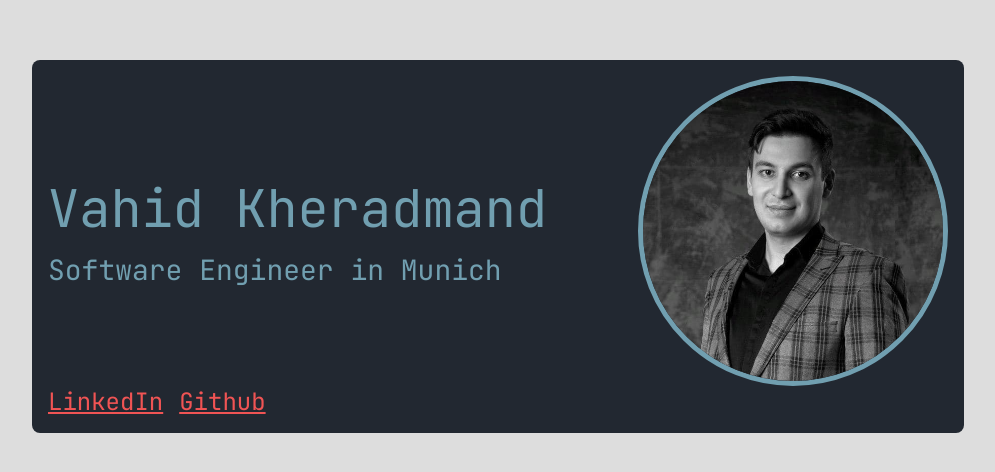
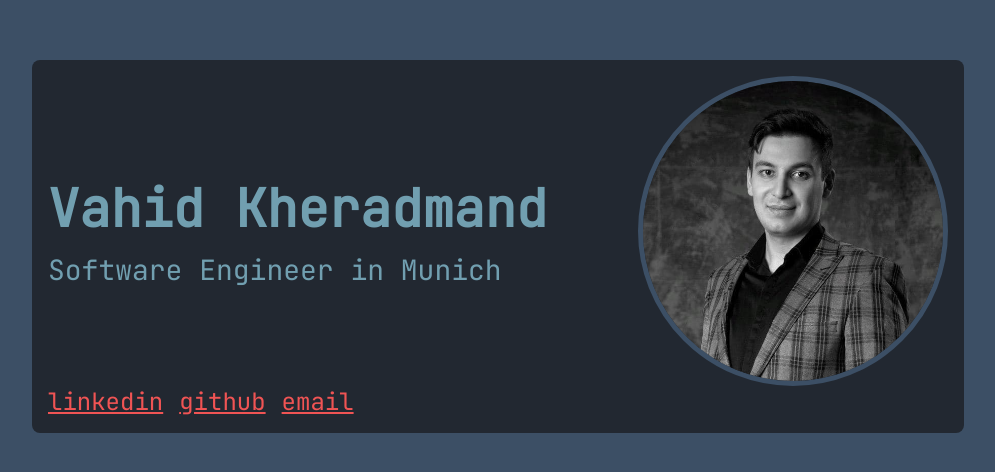
Before and after one commit to developerium/developerium.github.io, a React (Create React App) app: page / in a window 1280 px wide. Shown: the part 154-626 px from the top of the page, without its empty margins (142-1137 px from the left). Built offline with nearby package versions, Linux system fonts and the light colour scheme.

Commit message:
Adjusting the colors

```diff
--- a/src/Header.tsx
+++ b/src/Header.tsx
@@ -2,7 +2,7 @@ import React, { FC } from 'react';
 import styled from 'styled-components';
 
 import myImage from './assets/me-01.jpg';
-import { textColor } from './theme';
+import { bodyColor, textColor } from './theme';
 
 const Root = styled.div`
   width: 100%;
@@ -18,21 +18,22 @@ const TitleWrapper = styled.div`
 `;
 
 const Title = styled.div`
+  color: ${textColor};
   font-size: 52px;
-  color: ${textColor};
+  font-weight: bold;
 `;
 
 const Subtitle = styled.div`
+  color: ${textColor};
   padding-top: 8px;
   font-size: 28px;
-  color: ${textColor};
 `;
 
 const Image = styled.img`
   width: 300px;
   overflow: hidden;
   border-radius: 50%;
-  border: 5px solid ${textColor};
+  border: 5px solid ${bodyColor};
 `;
 
 export const Header: FC = () => (
--- a/src/SocialLinks.tsx
+++ b/src/SocialLinks.tsx
@@ -6,7 +6,8 @@ const Root = styled.div``;
 
 export const SocialLinks: FC = () => (
   <Root>
-    <Link title="LinkedIn" url="https://www.linkedin.com/in/developerium/" />
-    <Link title="Github" url="https://github.com/developerium/" />
+    <Link title="linkedin" url="https://www.linkedin.com/in/developerium/" />
+    <Link title="github" url="https://github.com/developerium/" />
+    <Link title="email" url="mailto:kheradmand.v1@gmail.com" />
   </Root>
 );
--- a/src/theme.ts
+++ b/src/theme.ts
@@ -1,5 +1,7 @@
-export const bodyColor = '#DDDDDD';
+// https://colorhunt.co/palettes/dark
+
+export const bodyColor = '#3C4F65';
 export const appColor = '#222831';
 export const textColor = '#719FB0';
 export const linkColor = '#F05454';
-export const linkHoverColor = '#6200EA';
+export const linkHoverColor = bodyColor;
```
